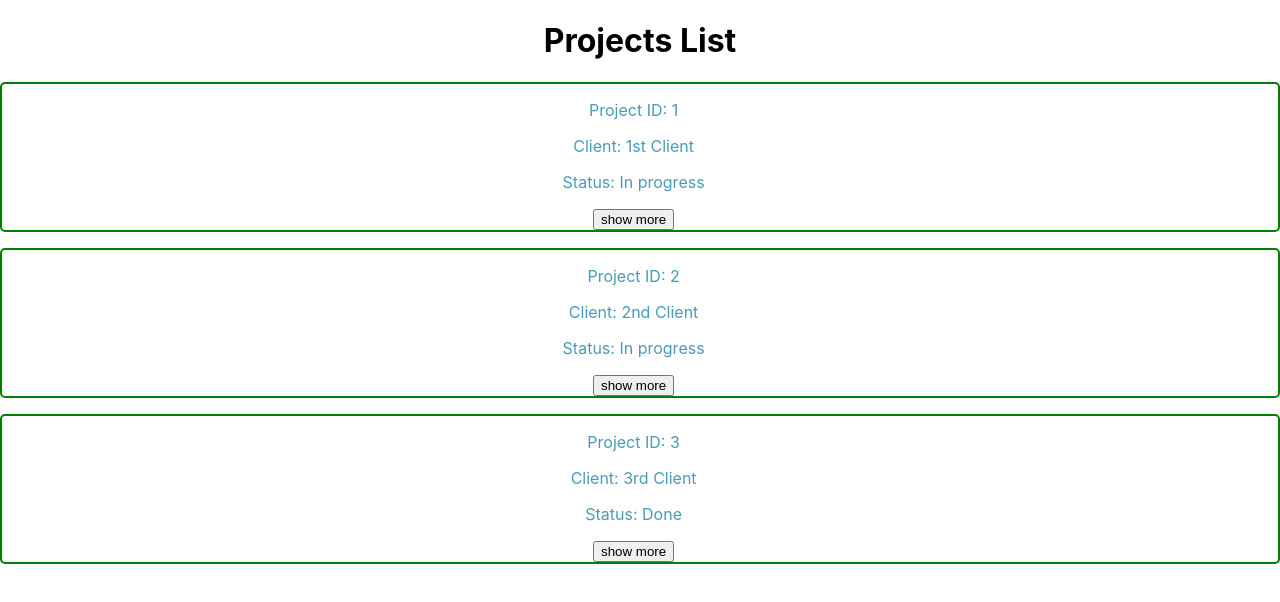
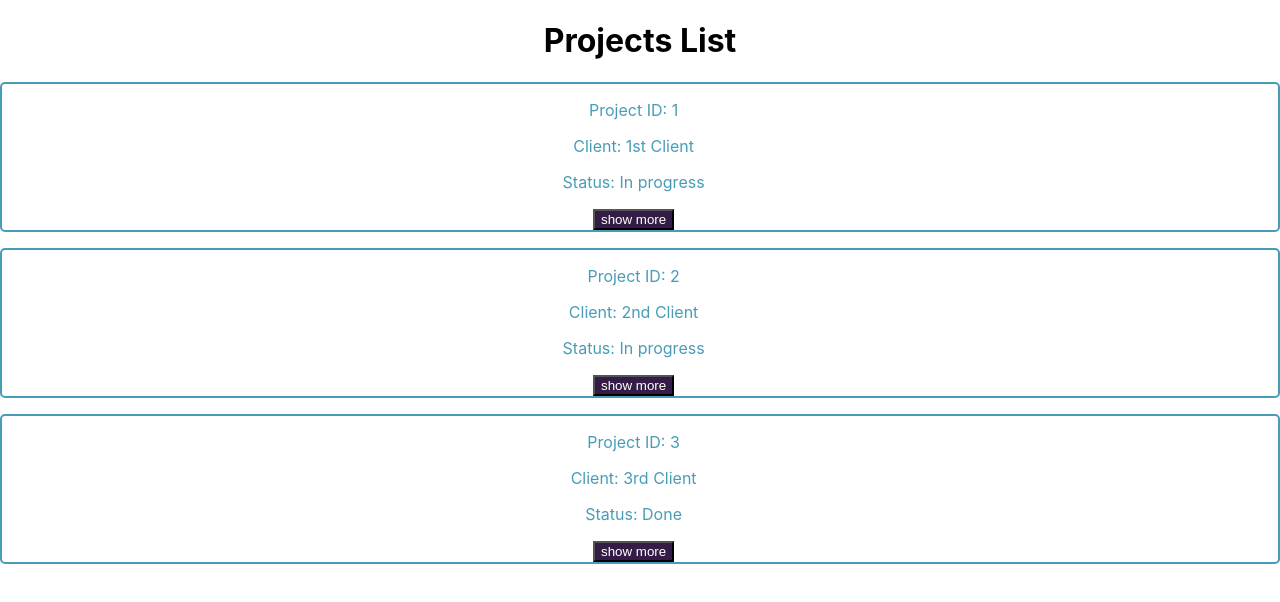
Before and after one commit to Momcil/capstone-pvflow, a React (Create React App) app in the folder client/: page / in a window 1280 px wide. Shown: the top 602 px of the page. Built offline with nearby package versions, Linux system fonts and the light colour scheme.

Commit message:
add button component and test + toggle function in card component

```diff
--- /dev/null
+++ b/client/src/components/MyButton.jsx
@@ -0,0 +1,7 @@
+import styled from "styled-components";
+
+const MyButton = styled.button`
+    background-color: #351c47;
+    color: white;
+`
+export default MyButton
--- a/client/src/components/ShowAllProjects.jsx
+++ b/client/src/components/ShowAllProjects.jsx
@@ -1,5 +1,7 @@
 import styled from "styled-components";
 import { useState } from "react";
+import MyButton from "./MyButton";
+
 
 
 export default function ShowAllProjects({allProjects}){
@@ -26,18 +28,18 @@ export default function ShowAllProjects({allProjects}){
                         <p>Start date: {project.start_date}</p>
                         <p> End date: {project.end_date}</p>
                         <p>Sum of work-hours: <span>{project.sum_hours}</span></p>
-                        <button className="btn" id={project.ID} onClick={() => Toggle(project.ID - 1)}>
-                                {project.hasDetails ? "close" : "show more"}
-                        </button>
+                        <MyButton id={project.ID} onClick={() => Toggle(project.ID - 1)}>
+                                {project.in_detail ? "close" : "show more"}
+                        </MyButton>
                     </ProjectCard>
                     :
                     <ProjectCard role="list" key={project.ID}>
                         <p>Project ID: {project.ID}</p>
                         <p>Client: {project.client}</p>
                         <p>Status: {project.status}</p>
-                        <button className="btn" id={project.ID} onClick={() => Toggle(project.ID - 1)}>
-                            {project.hasDetails ? "close" : "show more"}
-                        </button>
+                        <MyButton id={project.ID} onClick={() => Toggle(project.ID - 1)}>
+                                {project.in_detail ? "close" : "show more"}
+                        </MyButton>
                     </ProjectCard>
                 )}
             </Container>
@@ -50,7 +52,7 @@ export default function ShowAllProjects({allProjects}){
 
 const ProjectCard = styled.li`
     text-align: center ;
-    border: 2px solid green;
+    border: 2px solid #489CB7;
     border-radius: 5px;
     color: #489CB7;
     margin: 1em 0;
```
Also changed, not shown: 1 other file (tests, documents, lock files or other folders).
